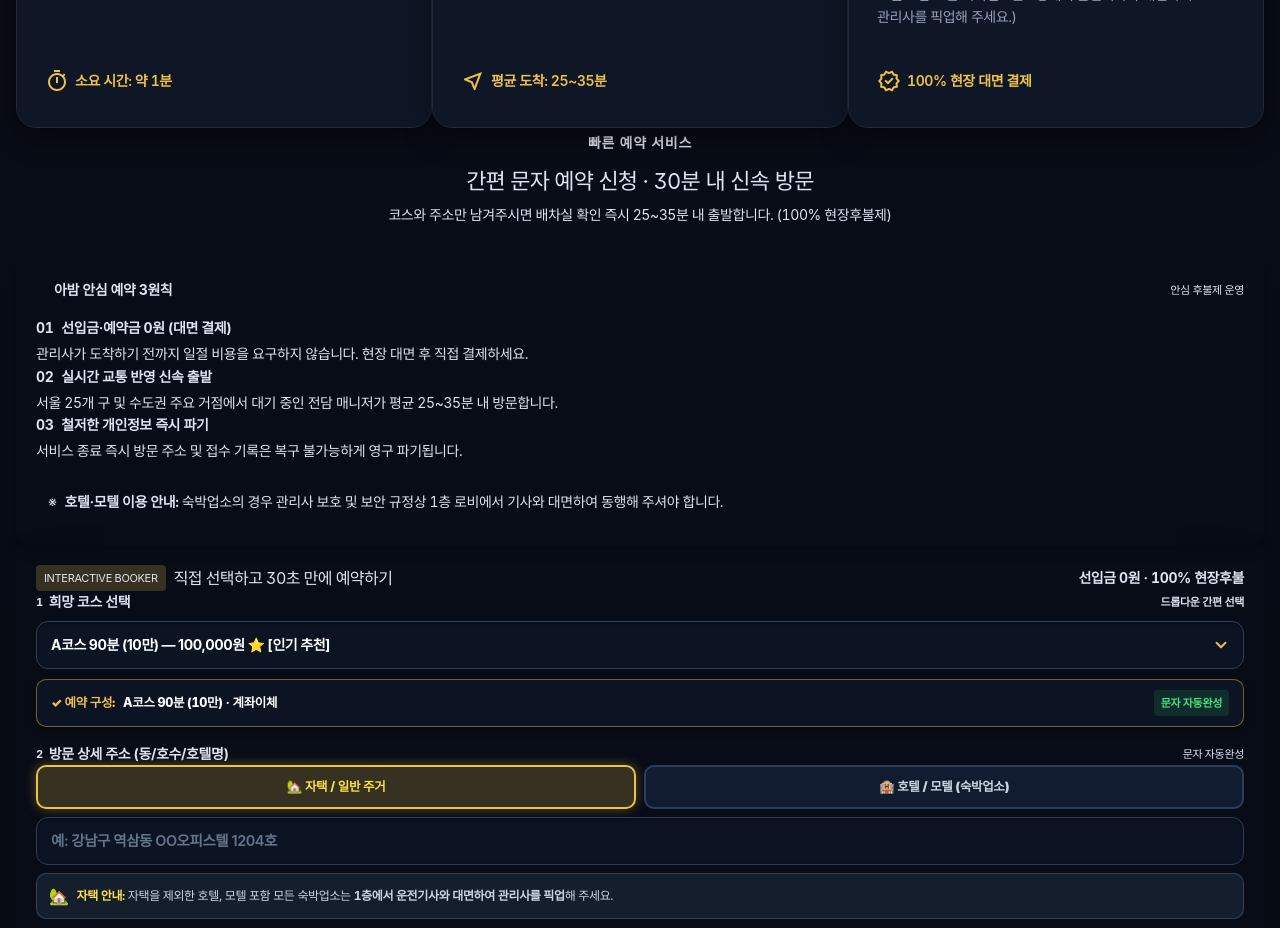
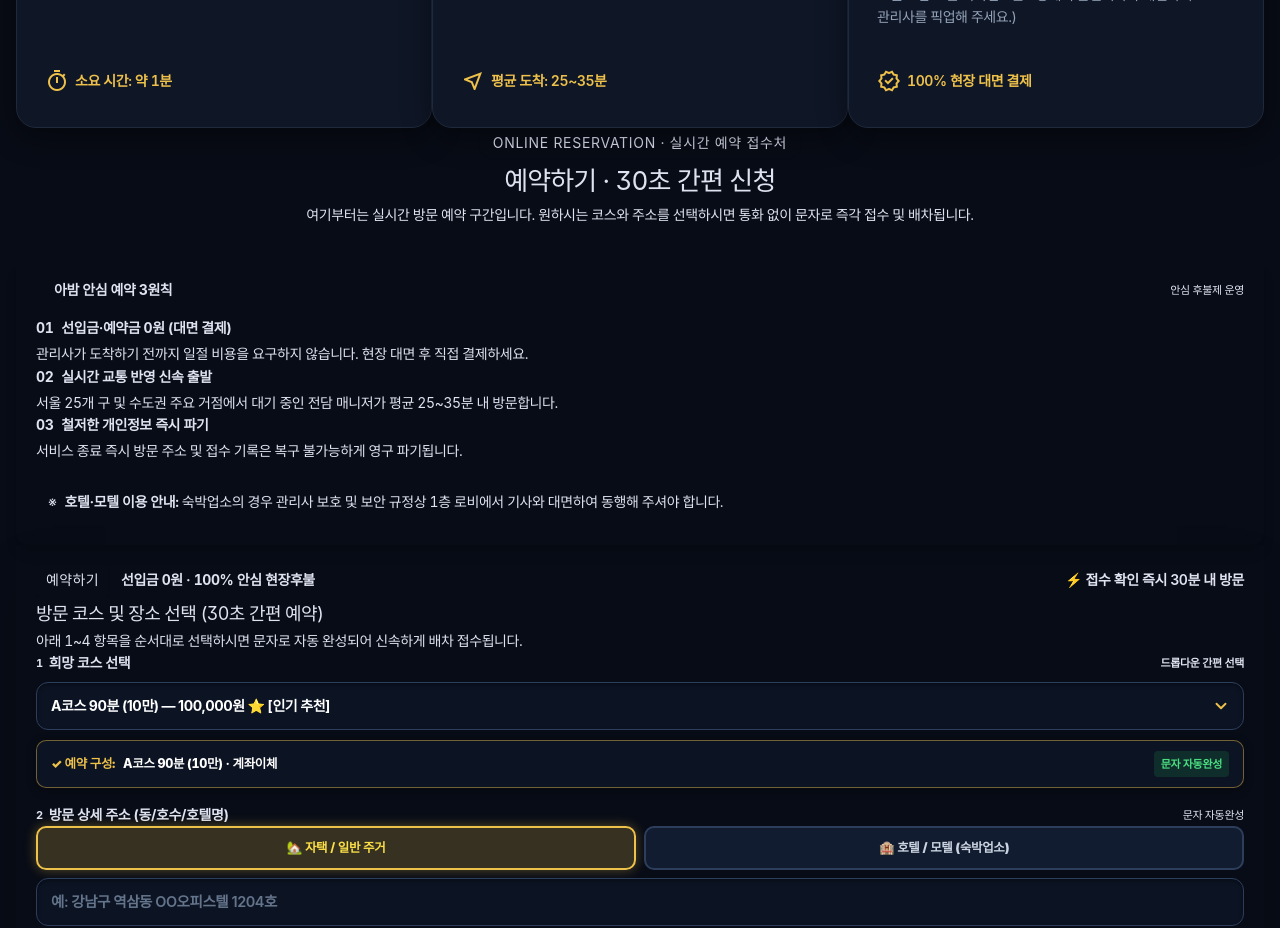
Before and after one commit to yjh01270404-glitch/abam-kr, a Next.js app: page / in a window 1280 px wide. Shown: the part 2100-3028 px from the top of the page. Built offline with nearby package versions, Linux system fonts and the light colour scheme; a web font is replaced by a local one.

Commit message:
feat: add clear '예약하기' section declaration and user-friendly step guidance

```diff
--- a/src/components/AbamLanding.tsx
+++ b/src/components/AbamLanding.tsx
@@ -961,16 +961,16 @@ export default function AbamLanding({ c, areaLinks }: { c: LandingContent; areaL
         {/* 4. ULTRA-INTUITIVE 10-SECOND RESERVATION BUILDER & CHAT MOCKUP */}
         <section id="fast-booking-builder" className="w-full bg-gradient-to-b from-[#0c1424] via-[#09101d] to-[#070b14] px-4 md:px-6 lg:px-8 py-12 md:py-18 border-y-2 border-[#EEC14B]/35 shadow-[0_10px_40px_rgba(0,0,0,0.8)]">
           <div className="max-w-[1240px] mx-auto">
-            {/* Header */}
+            {/* Header: 직관적인 '예약하기' 대주제 명시 */}
             <div className="text-center max-w-3xl mx-auto mb-8 md:mb-10">
-              <span className="inline-flex items-center gap-2 px-3 py-1 rounded-full bg-[#1e293b] border border-[#EEC14B]/30 text-[#EEC14B] text-[11.5px] font-bold tracking-wider uppercase mb-3">
-                빠른 예약 서비스
+              <span className="inline-flex items-center gap-2 px-3.5 py-1 rounded-full bg-[#EEC14B]/15 border border-[#EEC14B]/40 text-[#EEC14B] text-[12px] font-black tracking-wider uppercase mb-3 shadow-sm">
+                ONLINE RESERVATION · 실시간 예약 접수처
               </span>
-              <h2 className="text-[22px] sm:text-[28px] md:text-[32px] font-black text-white mb-3">
-                간편 문자 예약 신청 <span className="text-[#EEC14B]">· 30분 내 신속 방문</span>
+              <h2 className="text-[26px] sm:text-[32px] md:text-[36px] font-black text-white mb-3 tracking-tight">
+                예약하기 <span className="text-[#EEC14B]">· 30초 간편 신청</span>
               </h2>
-              <p className="text-[13.5px] sm:text-[14.5px] text-[#94a3b8] leading-relaxed">
-                코스와 주소만 남겨주시면 배차실 확인 즉시 25~35분 내 출발합니다. (100% 현장후불제)
+              <p className="text-[14px] sm:text-[15.5px] text-[#cbd5e1] leading-relaxed">
+                여기부터는 실시간 방문 예약 구간입니다. 원하시는 코스와 주소를 선택하시면 통화 없이 문자로 즉각 접수 및 배차됩니다.
               </p>
             </div>
 
@@ -1032,18 +1032,27 @@ export default function AbamLanding({ c, areaLinks }: { c: LandingContent; areaL
               {/* RIGHT: INTERACTIVE 10-SECOND RESERVATION BUILDER (7 Cols) */}
               <div className="lg:col-span-7 rounded-2xl bg-gradient-to-b from-[#10192e] to-[#0c1424] border-2 border-[#f2ca50]/40 p-5 sm:p-7 flex flex-col justify-between shadow-2xl relative">
 
-                <div className="flex items-center justify-between pb-3 mb-5 border-b border-[#334155]">
-                  <div className="flex items-center gap-2">
-                    <span className="px-2 py-0.5 rounded bg-primary/20 text-[#f2ca50] font-black text-[11px] uppercase">
-                      Interactive Booker
+                <div className="pb-4 mb-5 border-b border-[#334155]">
+                  <div className="flex flex-wrap items-center justify-between gap-2 mb-2">
+                    <div className="flex items-center gap-2">
+                      <span className="px-2.5 py-1 rounded-md bg-[#EEC14B] text-[#080C16] font-black text-[12px] tracking-wide shadow-sm">
+                        예약하기
+                      </span>
+                      <span className="text-[12px] text-emerald-400 font-bold flex items-center gap-1">
+                        <span className="w-1.5 h-1.5 rounded-full bg-emerald-400 animate-pulse"></span>
+                        선입금 0원 · 100% 안심 현장후불
+                      </span>
+                    </div>
+                    <span className="text-[11.5px] text-[#94a3b8] font-semibold hidden sm:inline">
+                      ⚡ 접수 확인 즉시 30분 내 방문
                     </span>
-                    <h3 className="text-[16px] sm:text-[18px] font-extrabold text-white">
-                      직접 선택하고 30초 만에 예약하기
-                    </h3>
-                  </div>
-                  <span className="text-[11.5px] text-emerald-400 font-bold hidden sm:inline">
-                    선입금 0원 · 100% 현장후불
-                  </span>
+                  </div>
+                  <h3 className="text-[18px] sm:text-[20px] font-black text-white leading-tight">
+                    방문 코스 및 장소 선택 (30초 간편 예약)
+                  </h3>
+                  <p className="text-[12.5px] text-[#94a3b8] mt-1 leading-snug">
+                    아래 1~4 항목을 순서대로 선택하시면 문자로 자동 완성되어 신속하게 배차 접수됩니다.
+                  </p>
                 </div>
 
                 <form onSubmit={handleQuickSmsSubmit} className="space-y-4">
```
